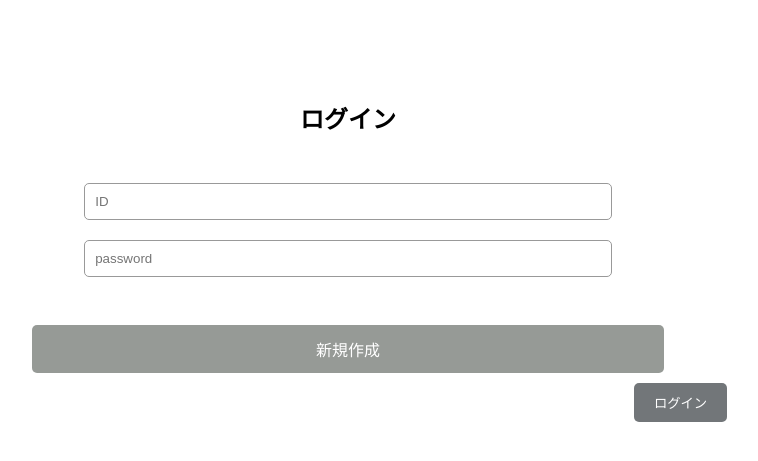
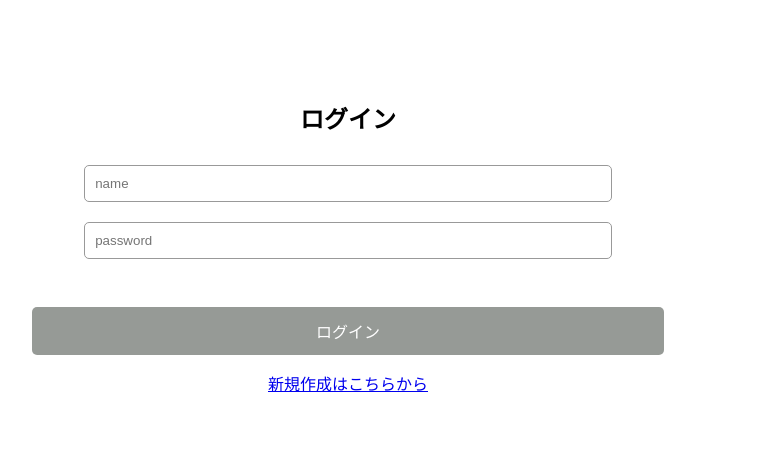
Before and after one commit to hori-moon/QuizHubProjects, a Django app: page /login/ in a window 1280 px wide. Shown: the top 461 px of the page, without its empty margins (292-1050 px from the left). Run offline with Django 5.2, Linux system fonts and the light colour scheme.

Commit message:
ログインできた

```diff
--- a/QuizHub/views.py
+++ b/QuizHub/views.py
@@ -22,3 +22,6 @@
     questions = response.data if response.data else []
 
     return render(request, 'view_questions.html', {'questions': questions})
+
+def to_text_view(request):
+    return render(request, 'to_text.html')
--- a/QuizHub/views/__init__.py
+++ b/QuizHub/views/__init__.py
@@ -2,4 +2,4 @@
 from .view_questions_views import *
 from .room_views import *
 from .to_text_views import *
-from .to_set_quiz_views import *
+from .login_views import *
--- a/QuizHub/views/auth_views.py
+++ b/QuizHub/views/auth_views.py
@@ -10,6 +10,9 @@
 def create_room(request):
     return render(request, 'create_room.html')
 
+def create_account(request):
+    return render(request, 'create_account.html')
+
 def join_room(request):
     return render(request, 'join_room.html')
 
@@ -19,9 +22,6 @@
 def logout_view(request):
     return render(request, 'logout.html')
 
-def create_account(request):
-    return render(request, 'create_account.html')
-
 def to_set_quiz(request):
     if request.method == 'POST':
         ocr_result = request.POST.get('ocr_result')
--- /dev/null
+++ b/QuizHub/views/login_views.py
@@ -0,0 +1,42 @@
+from django.shortcuts import render, redirect
+from django.contrib import messages
+from django.contrib.auth import login
+from django.contrib.auth.models import User
+from django.contrib.auth.hashers import check_password
+from ..services.supabase_client import supabase
+
+def login_view(request):
+    if request.method == 'POST':
+        action = request.POST.get('action')
+        name = request.POST.get('name')
+        password = request.POST.get('password')
+
+        print(f"[DEBUG] POST received with action={action}, name={name}")
+
+        if action == 'create':
+            print("[DEBUG] Create action triggered.")
+            return redirect('create_account')  # あれば
+
+        # Supabaseでユーザー取得
+        response = supabase.table('users').select('name, password').eq('name', name).execute()
+        print(f"[DEBUG] Supabase response: {response.data}")
+
+        users = response.data
+        if not users:
+            print("[DEBUG] User not found.")
+            messages.error(request, 'ユーザーが見つかりません。')
+            return render(request, 'login.html')
+
+        user_data = users[0]
+        if check_password(password, user_data['password']):
+            print("[DEBUG] Password match. Logging in user.")
+            django_user, _ = User.objects.get_or_create(username=name)
+            login(request, django_user)
+            return redirect('to_text')
+        else:
+            print("[DEBUG] Password mismatch.")
+            messages.error(request, 'パスワードが違います。')
+            return render(request, 'login.html')
+
+    print("[DEBUG] GET request received.")
+    return render(request, 'login.html')
--- a/static/css/login.css
+++ b/static/css/login.css
@@ -15,8 +15,8 @@
     border-radius: 5px;
 }
 
-/* 「新規作成」ボタンを横長に */
-.login-box .create-button {
+/* ログインボタンを横長に */
+.login-box .login-button {
     width: 50%;
     padding: 12px;
     margin-top: 20px;
@@ -27,19 +27,17 @@
     font-size: 16px;
 }
 
-/* 「ログイン」ボタンを右下に寄せる */
-.login-box .login-button {
-    float: right;
-    margin: 10px 20% 0 0;
-    /* 右寄せ＆下寄せ調整 */
-    padding: 10px 20px;
-    background-color: #727679;
-    color: white;
-    border: none;
-    border-radius: 5px;
+/* 新規作成リンク */
+.login-box .create-link {
+    display: block;
+    margin-top: 15px;
+    color: #727679;
+    text-decoration: none;
+    font-size: 14px;
 }
 
 /* ホバー効果 */
-.login-box button:hover {
+.login-box button:hover,
+.login-box .create-link:hover {
     opacity: 0.8;
 }
--- a/templates/login.html
+++ b/templates/login.html
@@ -5,8 +5,6 @@
 <head>
     <meta charset="UTF-8">
     <title>QuizHub</title>
-    <link rel="stylesheet" href="{% static 'css/header.css' %}">
-    <link rel="stylesheet" href="{% static 'css/sidebar.css' %}">
     <link rel="stylesheet" href="{% static 'css/login.css' %}">
     <script src="{% static 'js/sidebar.js' %}"></script>
 </head>
@@ -17,17 +15,18 @@
             <h2>ログイン</h2>
             <form method="post">
                 {% csrf_token %}
+                <input type="text" name="name" placeholder="name">
                 <br>
-                <input type="text" name="userid" placeholder="ID">
-                </br>
                 <input type="password" name="password" placeholder="password">
                 <br><br>
-                <center>
-                    <button type="submit" name="action" value="create" class="create-button">新規作成</button>
-                </center>
+
+                <!-- ログインボタン（横長） -->
                 <button type="submit" name="action" value="login" class="login-button">ログイン</button>
             </form>
 
+            <!-- 新規作成リンク -->
+            <p class="create-account-link">
+                <a href="{% url 'create_account' %}">新規作成はこちらから</a>
         </div>
     </div>
 </body>
```
